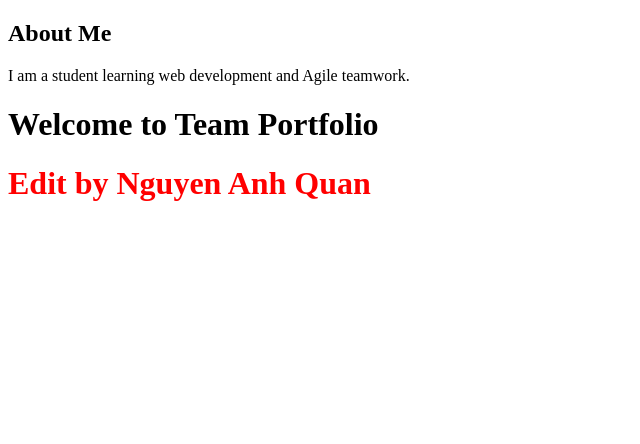
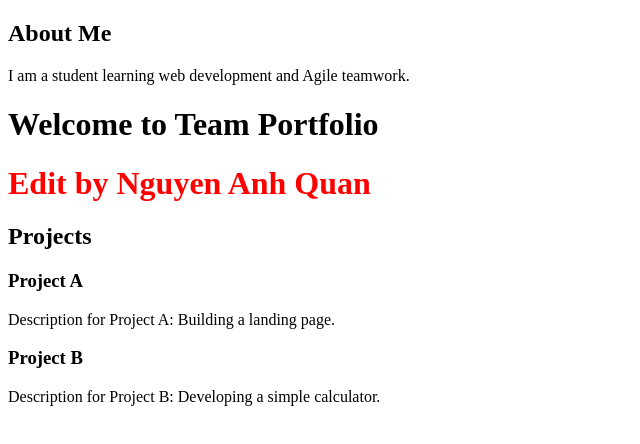
Before and after one commit to doduclong204/team-portfolio-agile, a plain HTML site: page index.html in a window 1280 px wide. Shown: the whole page, without its empty margins (0-640 px from the left). Drawn offline with Linux system fonts and the light colour scheme.

Commit message:
feat: add project showcase section

```diff
--- a/index.html
+++ b/index.html
@@ -14,6 +14,18 @@
 <body>
       <h1>Welcome to Team Portfolio</h1>
       <h1 style="color: red;">Edit by Nguyen Anh Quan</h1>
+
+      <section id="projects">
+            <h2>Projects</h2>
+            <div>
+                  <h3>Project A</h3>
+                  <p>Description for Project A: Building a landing page.</p>
+            </div>
+            <div>
+                  <h3>Project B</h3>
+                  <p>Description for Project B: Developing a simple calculator.</p>
+            </div>
+      </section>
 </body>
 
 </html
```
